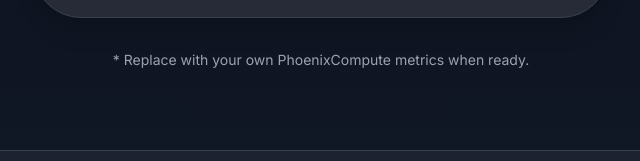
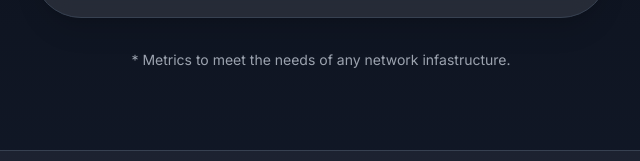
Before and after one commit to Jak-Projects/phoenixcompute-site, a plain HTML site: page index.html in a window 1280 px wide. Shown: the part 1299-1460 px from the top of the page, 319-959 px from the left. Drawn offline with nearby package versions, Linux system fonts and the light colour scheme.

Commit message:
Update index.html

```diff
--- a/index.html
+++ b/index.html
@@ -139,7 +139,7 @@
         <p class="mt-3 text-xs text-gray-400">Value Index (0-10, higher is better). Normalized Cost (0-10, lower is better).</p>
       </div>
 
-      <p class="text-center text-sm text-gray-400 mt-8">* Replace with your own PhoenixCompute metrics when ready.</p>
+      <p class="text-center text-sm text-gray-400 mt-8">* Metrics to meet the needs of any network infastructure.</p>
     </section>
 
     <section id="database" class="relative z-10 bg-gray-100/5 py-20 border-t border-gray-700" data-aos="fade-up">
```
